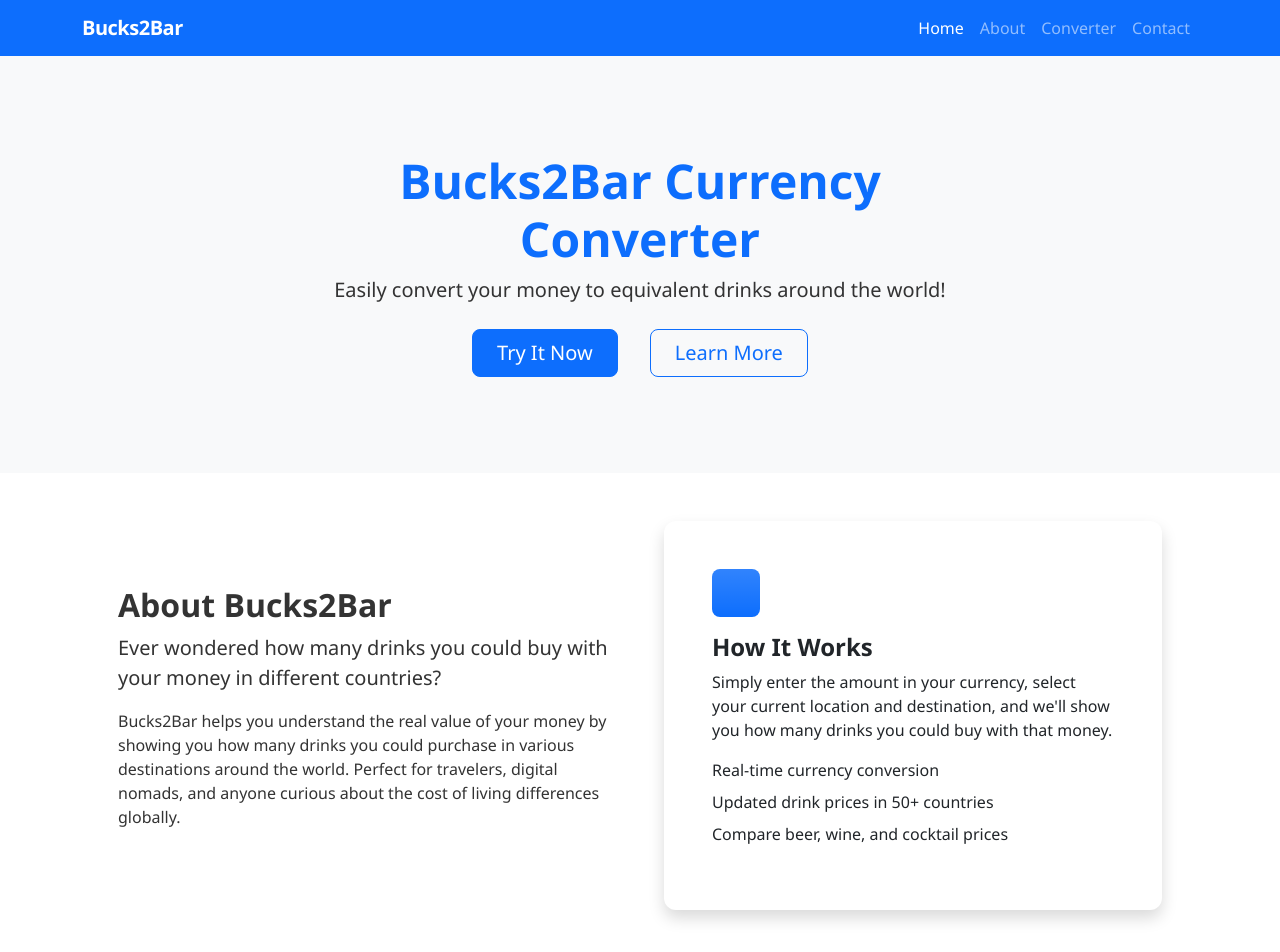
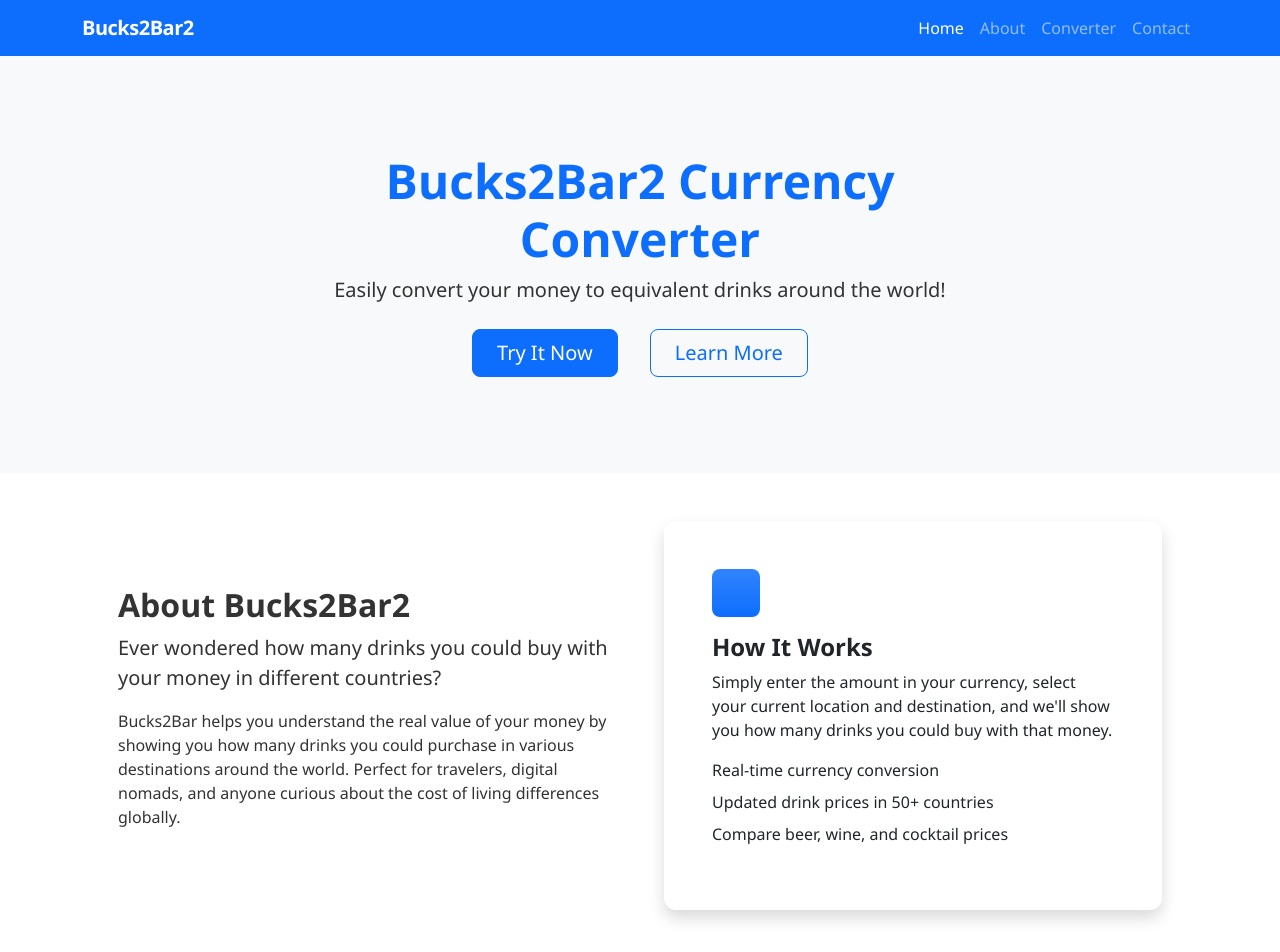
Before and after one commit to DEEPAILABSRK/bucks2bar2, a plain HTML site: page index.html in a window 1280 px wide. Shown: the top 952 px of the page. Drawn offline with nearby package versions, Linux system fonts and the light colour scheme.

Commit message:
Initial commit for Bucks2Bar2 project

```diff
--- a/index.html
+++ b/index.html
@@ -2,8 +2,7 @@
 <html lang="en">
   <head>
     <meta charset="UTF-8" />
-    <meta name="viewport" content="width=device-width, initial-scale=1.0" />
-    <title>Bucks2Bar - Currency Converter</title>
+    <meta name="viewport" content="width=device-width, initial-scale=1.0" />    <title>Bucks2Bar2 - Currency Converter</title>
     <!-- Bootstrap CSS -->
     <link
       href="https://cdn.jsdelivr.net/npm/bootstrap@5.3.0/dist/css/bootstrap.min.css"
@@ -12,11 +11,12 @@
     <!-- Custom CSS -->
     <link rel="stylesheet" href="css/styles.css" />
   </head>
+
   <body>
     <!-- Navigation -->
     <nav class="navbar navbar-expand-lg navbar-dark bg-primary">
       <div class="container">
-        <a class="navbar-brand" href="#">Bucks2Bar</a>
+        <a class="navbar-brand" href="#">Bucks2Bar2</a>
         <button
           class="navbar-toggler"
           type="button"
@@ -51,10 +51,9 @@
     <header class="bg-light py-5">
       <div class="container px-5">
         <div class="row gx-5 justify-content-center">
-          <div class="col-lg-8">
-            <div class="text-center my-5">
+          <div class="col-lg-8">            <div class="text-center my-5">
               <h1 class="display-5 fw-bold text-primary mb-2">
-                Bucks2Bar Currency Converter
+                Bucks2Bar2 Currency Converter
               </h1>
               <p class="lead mb-4">
                 Easily convert your money to equivalent drinks around the world!
@@ -76,9 +75,8 @@
     <!-- About Section -->
     <section id="about" class="py-5">
       <div class="container px-5">
-        <div class="row gx-5 align-items-center">
-          <div class="col-lg-6">
-            <h2 class="fw-bold">About Bucks2Bar</h2>
+        <div class="row gx-5 align-items-center">          <div class="col-lg-6">
+            <h2 class="fw-bold">About Bucks2Bar2</h2>
             <p class="lead">
               Ever wondered how many drinks you could buy with your money in
               different countries?
@@ -331,11 +329,10 @@
     <!-- Footer -->
     <footer class="py-4 bg-dark text-white">
       <div class="container px-5">
-        <div
-          class="row align-items-center justify-content-between flex-column flex-sm-row"
+        <div          class="row align-items-center justify-content-between flex-column flex-sm-row"
         >
           <div class="col-auto">
-            <div class="small m-0">Copyright &copy; Bucks2Bar 2025</div>
+            <div class="small m-0">Copyright &copy; Bucks2Bar2 2025</div>
           </div>
           <div class="col-auto">
             <a class="link-light small" href="#about">About</a>
--- a/js/scripts.js
+++ b/js/scripts.js
@@ -1,5 +1,5 @@
 /**
- * Bucks2Bar - Currency Converter
+ * Bucks2Bar2 - Currency Converter
  * Main JavaScript file
  */
 
```
Also changed, not shown: .github/copilot-instructions.md, README.md, 1 other file.
